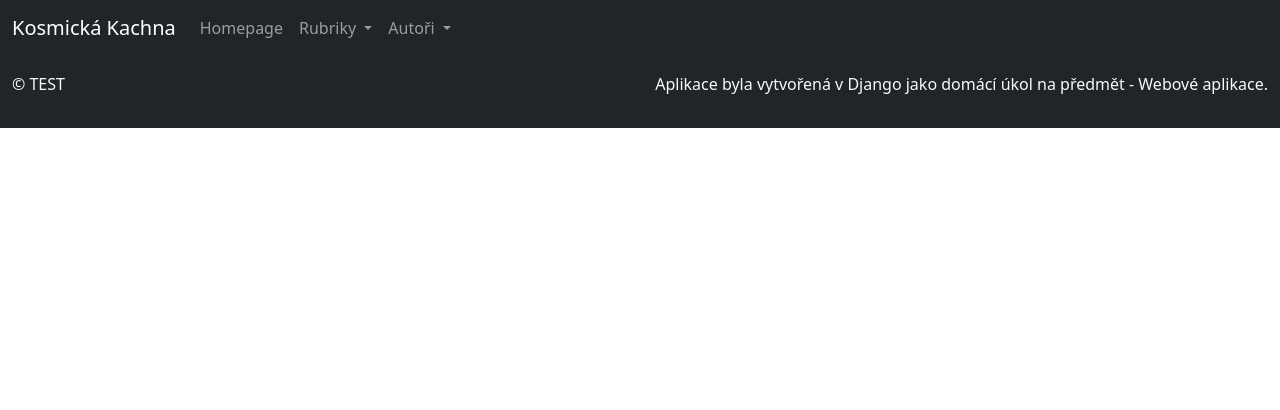
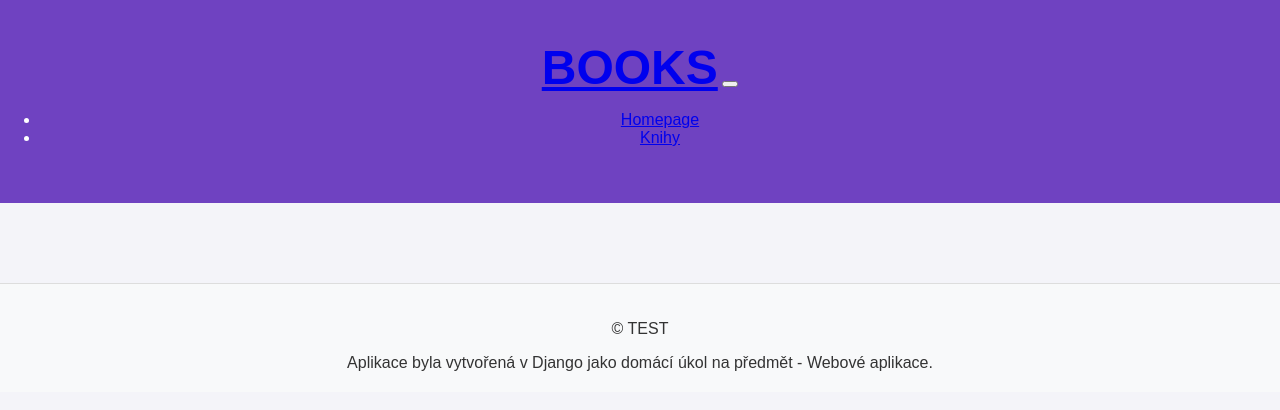
Before and after one commit to gyarab/2024_WA_INF2_zilinska_python, a Django app: template content/templates/content/homepage.html in a window 1280 px wide. Shown: the top 410 px of the page. Run offline with Django 5.2, Linux system fonts and the light colour scheme; the template is opened without the code that fills it, so the values that code supplies are empty; parts of the project's set-up code (start-up, migrations or seed data) failed here and were passed over.

Commit message:
nevim uz

```diff
--- a/cms/settings/svs.py
+++ b/cms/settings/svs.py
@@ -4,7 +4,8 @@ ALLOWED_HOSTS = ["kf.svs.gyarab.cz"]
 
 DEBUG = False
 
-STATIC_ROOT = "/var/caddy.root.d/kf.svs.gyarab.cz/static"
+# STATIC_ROOT = "/var/caddy.root.d/kf.svs.gyarab.cz/static"
+STATIC_ROOT = BASE_DIR / "staticfiles"
 
 # Database
 # https://docs.djangoproject.com/en/5.1/ref/settings/#databases
--- a/content/templates/content/base.html
+++ b/content/templates/content/base.html
@@ -6,23 +6,27 @@
     <meta charset="utf-8">
     <meta name="viewport" content="width=device-width, initial-scale=1">
     <title>{% block title %}{% endblock %}</title>
-    <link rel="stylesheet" type="text/css" href="{% static 'style.css' %}">
-    <link href="https://cdn.jsdelivr.net/npm/bootstrap@5.3.3/dist/css/bootstrap.min.css" rel="stylesheet" integrity="sha384-QWTKZyjpPEjISv5WaRU9OFeRpok6YctnYmDr5pNlyT2bRjXh0JMhjY6hW+ALEwIH" crossorigin="anonymous">
-</head>
+    <!--<link rel="stylesheet" type="text/css" href="{% static 'style.css' %}">
+      TADY <link href="https://cdn.jsdelivr.net/npm/bootstrap@5.3.3/dist/css/bootstrap.min.css" rel="stylesheet" integrity="sha384-QWTKZyjpPEjISv5WaRU9OFeRpok6YctnYmDr5pNlyT2bRjXh0JMhjY6hW+ALEwIH" crossorigin="anonymous">
+    <link rel="stylesheet" href="{% static 'style.css' %}"> -->
+    <link rel="stylesheet" href="{% static 'cms/style.css' %}">
+
+
+ </head>
 <body>
     <header>
         <nav class="navbar navbar-expand-lg navbar-dark bg-dark">
             <div class="container-fluid">
-                <a class="navbar-brand" href="#">Kosmická Kachna</a>
+                <a class="navbar-brand" href="#">Books</a>
                 <button class="navbar-toggler" type="button" data-bs-toggle="collapse" data-bs-target="#navbarNav" aria-controls="navbarNav" aria-expanded="false" aria-label="Toggle navigation">
                     <span class="navbar-toggler-icon"></span>
                 </button>
                 <div class="collapse navbar-collapse" id="navbarNav">
                     <ul class="navbar-nav">
                         <li class="nav-item">
-                            <a class="nav-link" href="{% url 'content:homepage' %}">Homepage</a>
+                            <a class="nav-link" href="{% url 'content:homepage' %}">Homepage</a> <!--TADY JE HOMEPAGE-->
                         </li>
-                        <li class="nav-item dropdown">
+                       <!-- <li class="nav-item dropdown">
                             <a class="nav-link dropdown-toggle" href="#" id="navbarDropdown" role="button" data-bs-toggle="dropdown" aria-expanded="false">
                                 Rubriky
                             </a>
@@ -31,10 +35,10 @@
                                     <li><a class="dropdown-item" href="{% url 'content:category' category.id %}">{{ category.name }}</a></li>
                                 {% endfor %}
                             </ul>
-                        </li>
+                        </li> !!!!! TADY JSOU RUBRIKY - SMAZÁNO!!-->
                         <li class="nav-item dropdown">
                             <a class="nav-link dropdown-toggle" href="#" id="navbarDropdownAuthors" role="button" data-bs-toggle="dropdown" aria-expanded="false">
-                                Autoři
+                                Knihy <!--DŘÍVE AUTOŘI-->
                             </a>
                             <ul class="dropdown-menu" aria-labelledby="navbarDropdownAuthors">
                                 {% for author in authors %}
@@ -54,4 +58,5 @@
     {% include 'content/footer.html' %}
     <script src="https://cdn.jsdelivr.net/npm/bootstrap@5.3.3/dist/js/bootstrap.bundle.min.js" integrity="sha384-YvpcrYf0tY3lHB60NNkmXc5s9fDVZLESaAA55NDzOxhy9GkcIdslK1eN7N6jIeHz" crossorigin="anonymous"></script>
 </body>
+
 </html>
--- a/content/templates/content/homepage.html
+++ b/content/templates/content/homepage.html
@@ -2,7 +2,7 @@
 {% load static %}
 
 {% block title %}
-    Kosmická Kachna
+    Books
 {% endblock %}
 
 {% block main %}
--- a/content/urls.py
+++ b/content/urls.py
@@ -1,6 +1,10 @@
 from django.urls import path
 
 from . import views
+
+from django.urls import path
+from .views import book_list
+
 
 app_name = 'content'
 
@@ -10,3 +14,8 @@ urlpatterns = [
     path('category/<int:id>/', views.category, name='category'),
     path('author/<int:id>/', views.author, name='author'),
 ]
+
+
+urlpatterns = [
+    path('books/', book_list, name='book_list'),
+]
--- a/static/cms/style.css
+++ b/static/cms/style.css
@@ -0,0 +1,172 @@
+/* 1. Hlavička (navbar) - fialová
+header {
+    background-color: #6f42c1; /* Fialová barva
+    color: white;
+}
+
+header .navbar {
+    padding: 10px 0;
+}
+
+header .navbar-brand {
+    font-size: 1.5rem;
+    font-weight: bold;
+}
+
+header .nav-link {
+    font-size: 1.1rem;
+    font-weight: 500;
+}
+
+header .nav-link:hover {
+    color: #f8f9fa; /* Změna barvy při najetí na odkaz
+}
+
+/* 2. Hlavní obsah
+main {
+    padding: 50px 20px;
+    background-color: #f4f4f9;
+}
+
+main .content-box {
+    background-color: white;
+    padding: 30px;
+    border-radius: 8px;
+    box-shadow: 0 4px 8px rgba(0, 0, 0, 0.1);
+    margin-bottom: 30px;
+}
+
+/* 3. Patička (footer)
+footer {
+    background-color: #f8f9fa; /* Světle šedé pozadí
+    padding: 20px 0;
+    text-align: center;
+    border-top: 1px solid #ddd;
+}
+
+footer a {
+    color: #6f42c1; /* Fialová barva pro odkazy v patičce
+    text-decoration: none;
+}
+
+footer a:hover {
+    text-decoration: underline;
+}
+
+/* 4. Responsivní úpravy
+@media (max-width: 768px) {
+    header .navbar-brand {
+        font-size: 1.2rem; /* Menší písmo na mobilech
+    }
+
+    header .navbar-nav .nav-item {
+        text-align: center;
+    }
+
+    main {
+        padding: 20px 10px; /* Menší padding na mobilech
+    }
+
+    footer {
+        padding: 15px 0; /* Menší padding ve footeru na mobilech
+    }
+}*/
+
+/* 1. Celkové pozadí stránky (světle šedé) */
+body {
+    background-color: #f4f4f9; /* Světle šedé pozadí */
+    font-family: Arial, sans-serif; /* Moderní font */
+    margin: 0;
+    padding: 0;
+}
+
+/* 2. Hlavní název stránky */
+header {
+    background-color: #6f42c1; /* Fialová barva pro header */
+    color: white;
+    text-align: center;
+    padding: 40px 0;
+}
+
+header .navbar-brand {
+    font-size: 3rem; /* Velký nadpis */
+    font-weight: bold;
+    text-transform: uppercase;
+}
+
+/* 3. Hlavní obsah (homepage a books) */
+main {
+    padding: 40px 20px;
+}
+
+/* Sekce pro homepage */
+.homepage-title {
+    text-align: center;
+    font-size: 2.5rem;
+    font-weight: bold;
+    color: #333;
+    margin-bottom: 20px;
+}
+
+.homepage-description {
+    text-align: center;
+    font-size: 1.2rem;
+    color: #555;
+}
+
+/* 4. Hlavní knihy (books) */
+.books-section {
+    background-color: #fff;
+    padding: 30px;
+    margin-top: 20px;
+    border-radius: 8px;
+    box-shadow: 0 4px 8px rgba(0, 0, 0, 0.1);
+}
+
+.books-section h2 {
+    text-align: center;
+    font-size: 2rem;
+    margin-bottom: 30px;
+}
+
+.book-card {
+    margin-bottom: 20px;
+}
+
+/* 5. Patička (footer) */
+footer {
+    background-color: #f8f9fa; /* Světle šedé pozadí pro footer */
+    color: #333;
+    text-align: center;
+    padding: 20px 0;
+    border-top: 1px solid #ddd;
+}
+
+/* Odkazy v patičce */
+footer a {
+    color: #6f42c1; /* Fialová barva pro odkazy */
+    text-decoration: none;
+}
+
+footer a:hover {
+    text-decoration: underline;
+}
+
+/* 6. Responsivní úpravy */
+@media (max-width: 768px) {
+    header .navbar-brand {
+        font-size: 2rem; /* Menší nadpis na mobilech */
+    }
+
+    .homepage-title {
+        font-size: 2rem; /* Menší nadpis na mobilech */
+    }
+
+    .homepage-description {
+        font-size: 1rem;
+    }
+
+    .books-section h2 {
+        font-size: 1.5rem;
+    }
+}
```
Also changed, not shown: cms/settings/base.py (+10 -2 lines), content/templates/content/book_list.html (added, +10 -0 lines), content/views.py (+8 -0 lines), chatgpt.png (deleted), cms/urls.py (line endings or trailing spaces), manage.py (line endings or trailing spaces), 1 other file.
